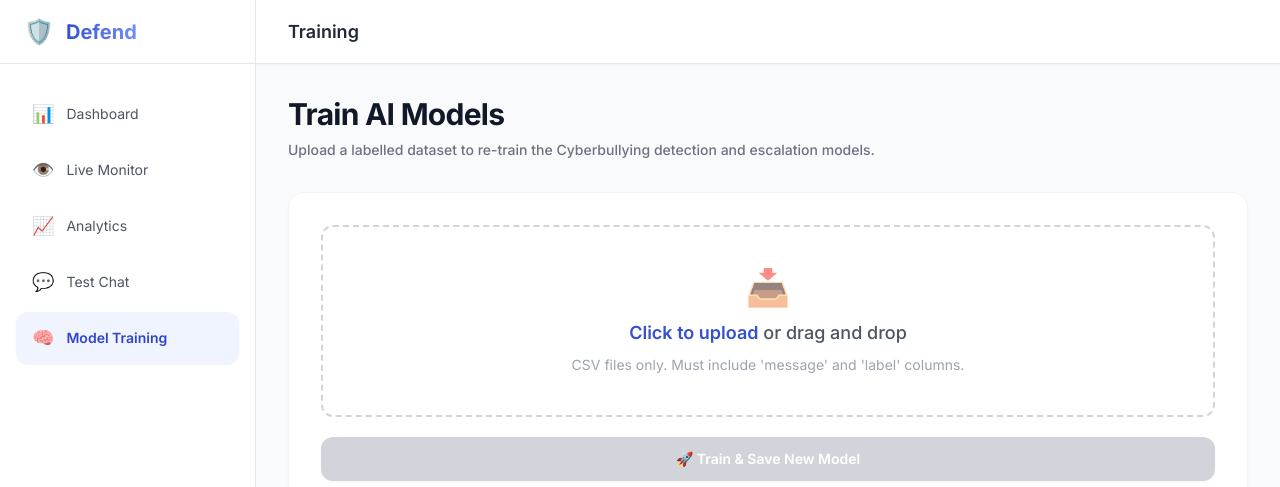
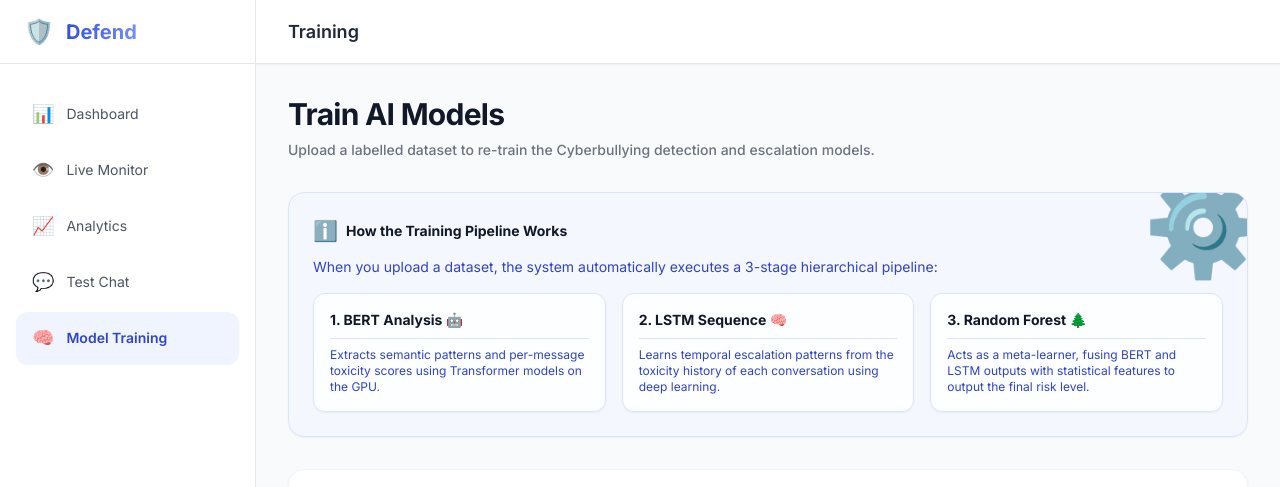
Before and after one commit to gauravhadge58/Cyberbullying_Escalation_Prediction, a React (Vite) app in the folder frontend/: page /training in a window 1280 px wide. Shown: the top 487 px of the page. Built offline with nearby package versions, Linux system fonts and the light colour scheme; no server answers.

Commit message:
frontend changes

```diff
--- a/frontend/src/pages/Training.jsx
+++ b/frontend/src/pages/Training.jsx
@@ -231,6 +231,31 @@ export default function Training() {
         <p className="mt-2 text-gray-500 font-medium">Upload a labelled dataset to re-train the Cyberbullying detection and escalation models.</p>
       </div>
 
+      {/* Pipeline Sequence Info */}
+      <div className="bg-primary-50/50 border border-primary-100 rounded-2xl p-6 relative overflow-hidden shadow-sm">
+        <div className="absolute -right-4 -top-4 text-primary-200/40 text-8xl z-0">⚙️</div>
+        <div className="relative z-10">
+          <h3 className="text-primary-800 font-bold mb-3 flex items-center gap-2">
+            <span className="text-xl">ℹ️</span> How the Training Pipeline Works
+          </h3>
+          <p className="text-primary-700 text-sm mb-4">When you upload a dataset, the system automatically executes a 3-stage hierarchical pipeline:</p>
+          <div className="grid md:grid-cols-3 gap-4">
+            <div className="bg-white/80 p-4 rounded-xl border border-primary-100 shadow-sm">
+              <div className="font-bold text-primary-800 border-b border-primary-100 pb-2 mb-2">1. BERT Analysis 🤖</div>
+              <p className="text-xs text-primary-700">Extracts semantic patterns and per-message toxicity scores using Transformer models on the GPU.</p>
+            </div>
+            <div className="bg-white/80 p-4 rounded-xl border border-primary-100 shadow-sm">
+              <div className="font-bold text-primary-800 border-b border-primary-100 pb-2 mb-2">2. LSTM Sequence 🧠</div>
+              <p className="text-xs text-primary-700">Learns temporal escalation patterns from the toxicity history of each conversation using deep learning.</p>
+            </div>
+            <div className="bg-white/80 p-4 rounded-xl border border-primary-100 shadow-sm">
+              <div className="font-bold text-primary-800 border-b border-primary-100 pb-2 mb-2">3. Random Forest 🌲</div>
+              <p className="text-xs text-primary-700">Acts as a meta-learner, fusing BERT and LSTM outputs with statistical features to output the final risk level.</p>
+            </div>
+          </div>
+        </div>
+      </div>
+
       {/* Upload Section */}
       <div className="bg-white p-6 md:p-8 rounded-2xl shadow-sm border border-gray-100 relative">
         <input
```
Also changed, not shown: 1 other file (tests, documents, lock files or other folders).
